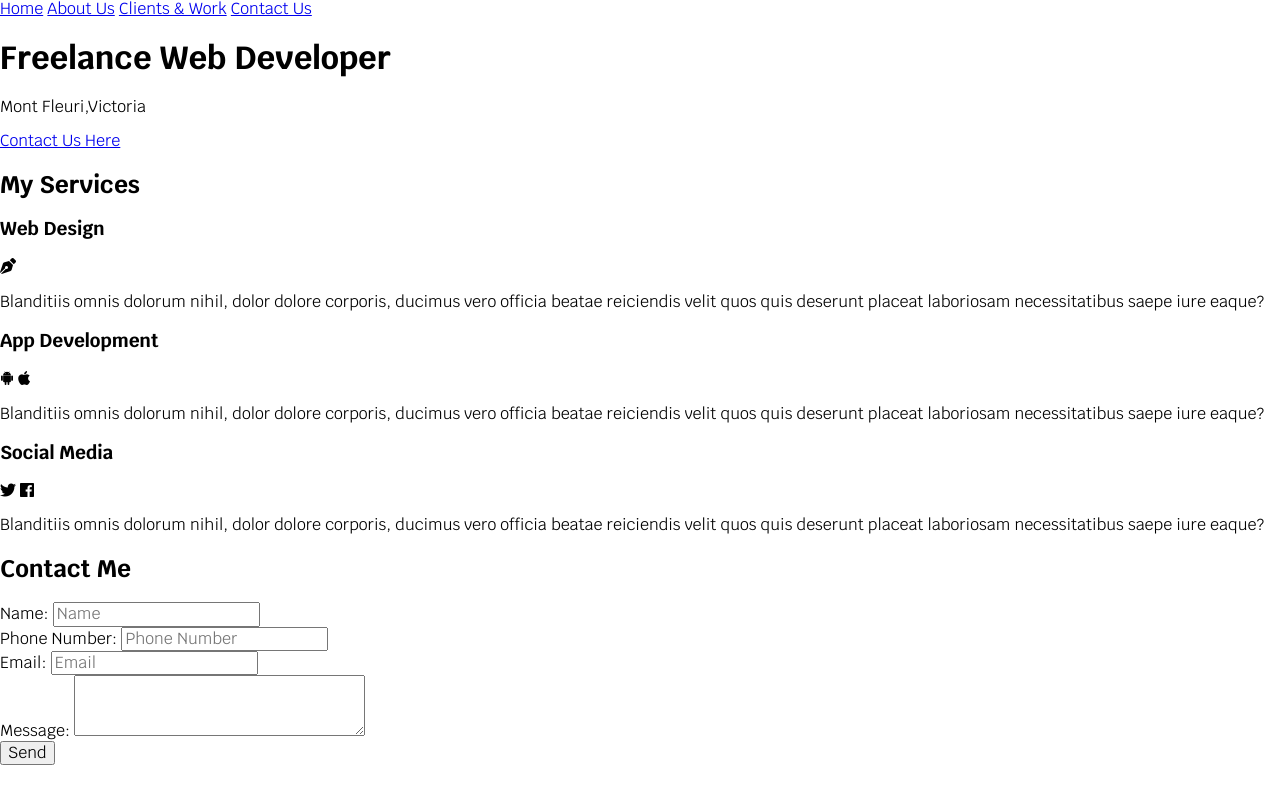
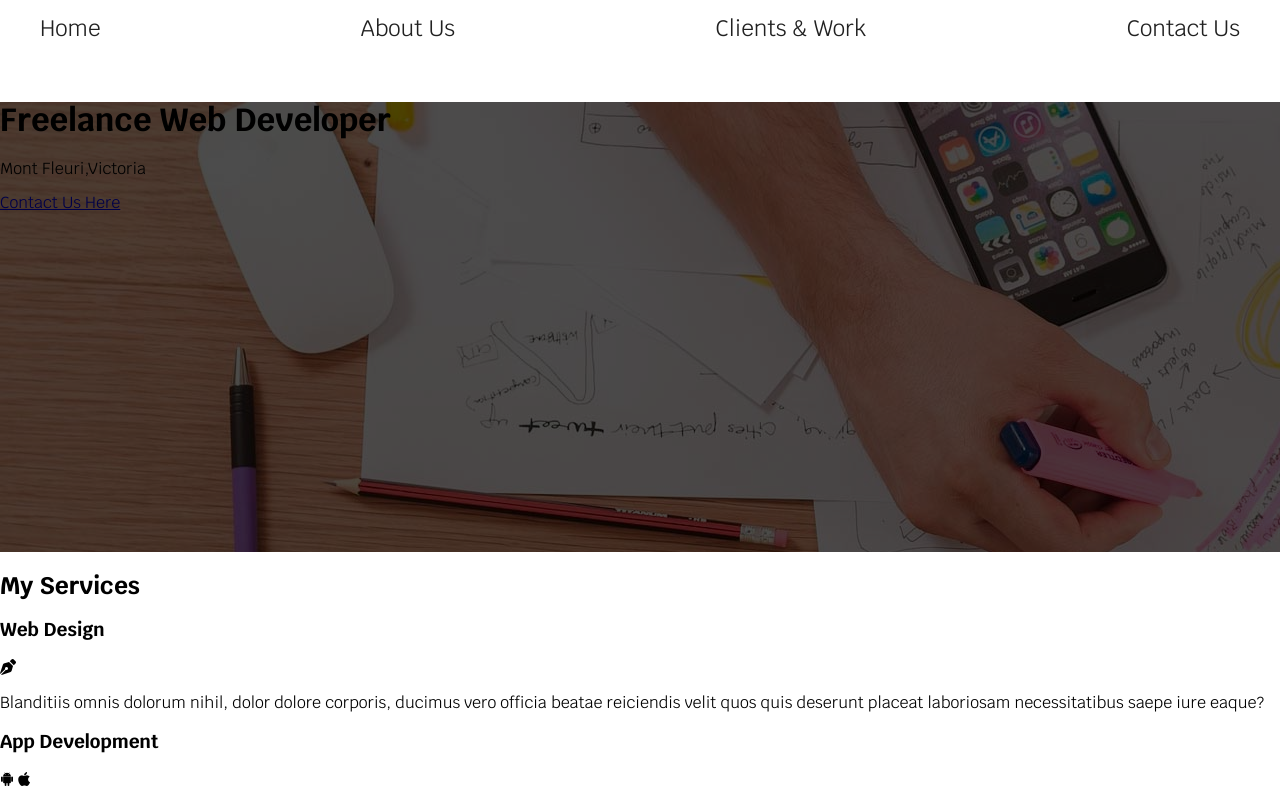
Before and after one commit to rusteauG/Flex_1, a plain HTML site: page freelancer_flexbox_start/index.html in a window 1280 px wide. Shown: the top 800 px of the page. Drawn offline with nearby package versions, Linux system fonts and the light colour scheme.

Commit message:
hero styles

```diff
--- a/freelancer_flexbox_start/css/style.css
+++ b/freelancer_flexbox_start/css/style.css
@@ -8,7 +8,56 @@
 	--gray: #757575;
 	--dark: #212121;
 }
+html {
+	box-sizing: border-box;
+	min-height: 100%;
+}
+*,
+*:before,
+*:after {
+	box-sizing: inherit;
+}
 
 body {
 	font-family: var(--mainFont);
 }
+
+.main-navigation {
+	max-width: 1200px;
+	margin: 0 auto;
+	padding: 1rem 0;
+	display: flex;
+	flex-direction: column;
+	align-items: center;
+}
+
+.main-navigation a {
+	color: var(--dark);
+	text-decoration: none;
+	font-size: 1.4rem;
+	margin-bottom: 1.4rem;
+}
+
+@media (min-width: 768px) {
+	.main-navigation {
+		flex-direction: row;
+		justify-content: space-between;
+	}
+}
+
+.hero {
+	height: 450px;
+	background-image: url(../img/hero.jpg);
+	position: relative;
+}
+
+.hero::after {
+	content: "";
+	background-color: rgba(0, 0, 0, 0.7);
+	display: block;
+	top: 0;
+	left: 0;
+	right: 0;
+	bottom: 0;
+	position: absolute;
+}
```
